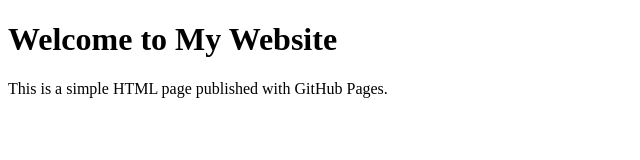
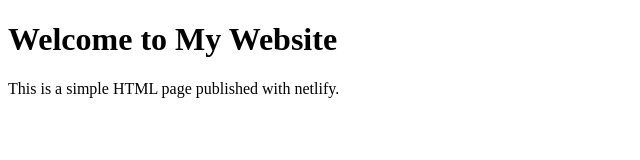
Before and after one commit to watersr3/expo-react-native-starter, a plain HTML site: page index.html in a window 1280 px wide. Shown: the full height of the page, 0-640 px from the left. Drawn offline with Linux system fonts and the light colour scheme.

Commit message:
Update index.html

```diff
--- a/index.html
+++ b/index.html
@@ -5,6 +5,6 @@
 </head>
 <body>
     <h1>Welcome to My Website</h1>
-    <p>This is a simple HTML page published with GitHub Pages.</p>
+    <p>This is a simple HTML page published with netlify.</p>
 </body>
 </html>
```
